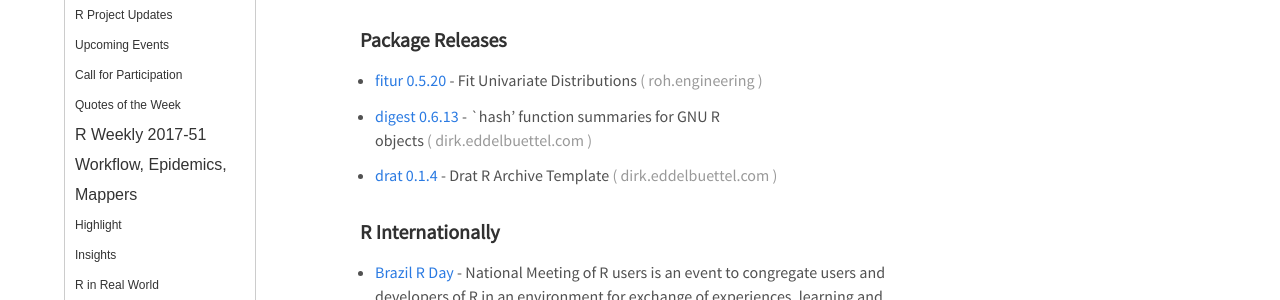
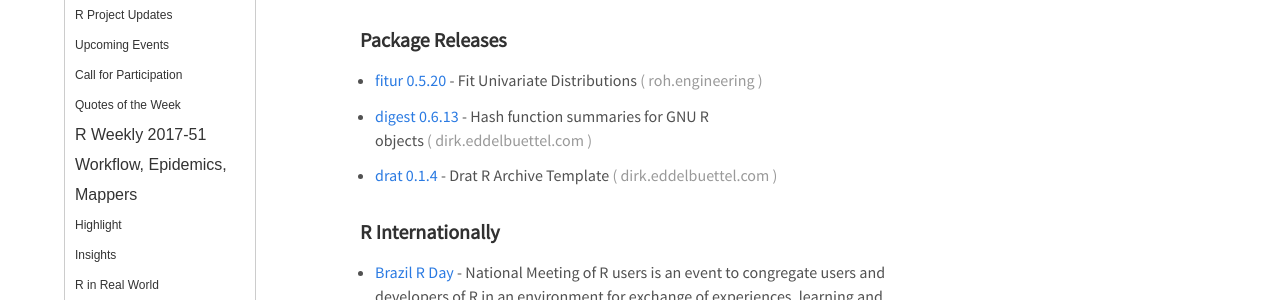
Before and after one commit to rweekly/rweekly.org, a Jekyll site: the page built from _posts/2017-12-25-2017-52.md, in a window 1280 px wide and 900 px high, scrolled down 4066 px. Shown: the part 154-454 px from the top of the window. Built offline with Jekyll 4.4.1, drawn with Linux system fonts in a browser that asks for light colours; emoji names are drawn with the system emoji font; our own code applies the rules of GitHub Pages for plain Markdown files; comment, search, counter and statistics services are not loaded.

Commit message:
Update: 2017-52

```diff
--- a/_posts/2017-12-25-2017-52.md
+++ b/_posts/2017-12-25-2017-52.md
@@ -122,7 +122,7 @@ image: https://rweekly.org/public/facebook.png
 
 + [fitur 0.5.20](https://roh.engineering/post/fitur-0-5-20-release) - Fit Univariate Distributions
 
-+ [digest 0.6.13](http://dirk.eddelbuettel.com/blog/2017/12/16#digest_0.6.13) - `hash' function summaries for GNU R objects
++ [digest 0.6.13](http://dirk.eddelbuettel.com/blog/2017/12/16#digest_0.6.13) - Hash function summaries for GNU R objects
 
 + [drat 0.1.4](http://dirk.eddelbuettel.com/blog/2017/12/16#drat_0.1.4) - Drat R Archive Template
 
```
